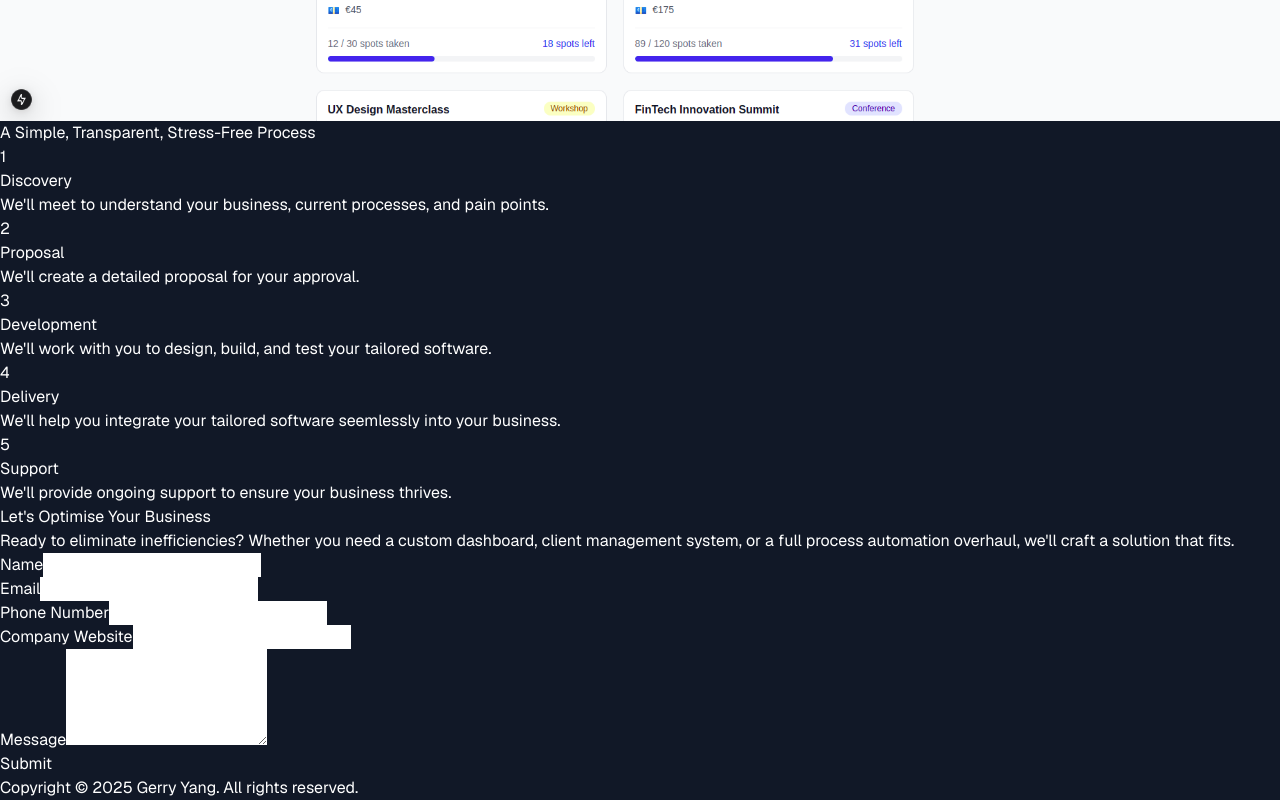
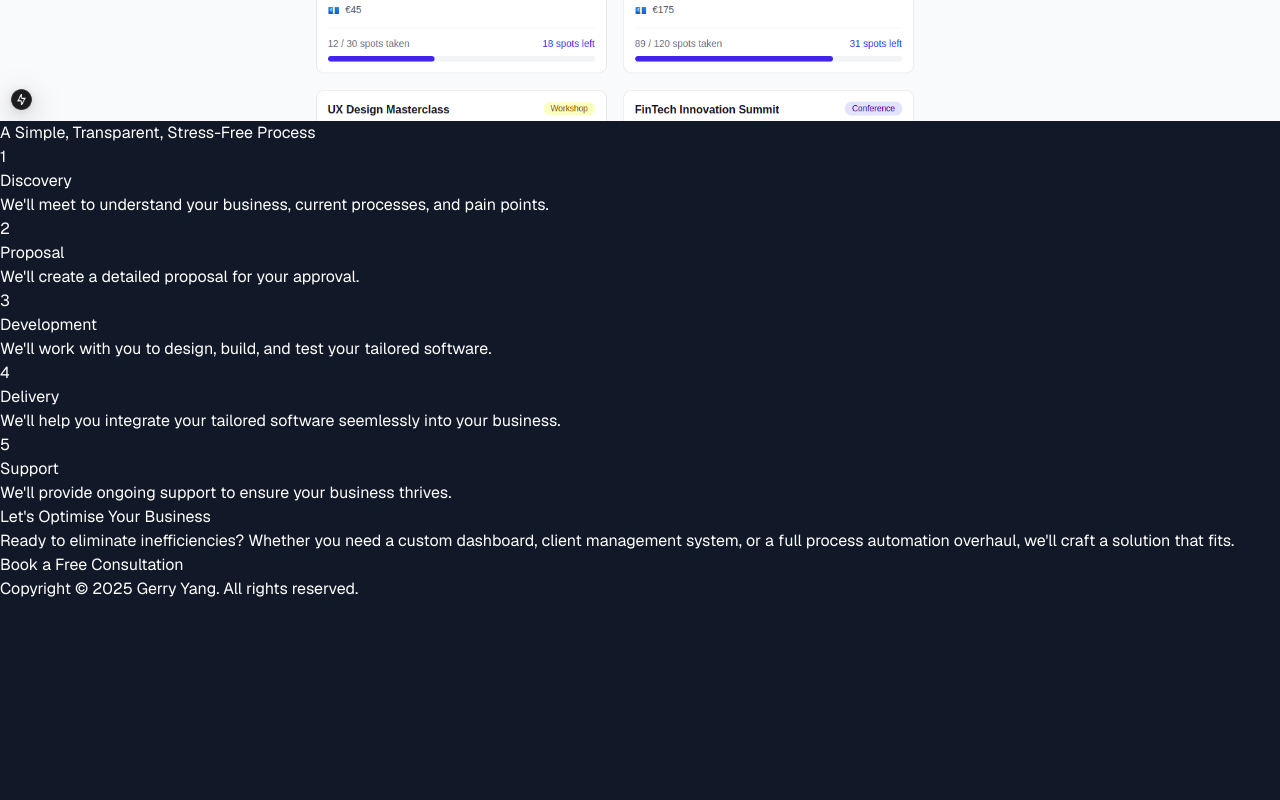
Before and after one commit to gerry004/gerry-yang-ie, a Next.js app: page / in a window 1280 px wide. Shown: the part 7887-8687 px from the top of the page. After the commit the page ends 8488 px from the top, so only its background shows below. Built offline with nearby package versions, Linux system fonts and the light colour scheme.

Commit message:
calendly

```diff
--- a/src/app/page.tsx
+++ b/src/app/page.tsx
@@ -1,7 +1,6 @@
 'use client';
 
 import { useEffect } from 'react';
-import ContactForm from '@/components/ContactForm';
 import Navbar from '@/components/Navbar';
 import { ArrowRight } from 'lucide-react';
 
@@ -296,8 +295,15 @@ export default function Home() {
               <p className="text-xl text-gray-600 text-center mb-12">
                 Ready to eliminate inefficiencies? Whether you need a custom dashboard, client management system, or a full process automation overhaul, we&apos;ll craft a solution that fits.
               </p>
-              <div className="bg-[#f7f7f7] p-8 rounded-2xl">
-                <ContactForm />
+              <div className="flex justify-center text-center">
+                <a
+                  href="https://calendly.com/gerryyang/30min"
+                  target="_blank"
+                  rel="noopener noreferrer"
+                  className="bg-blue-600 hover:bg-blue-700 text-white px-10 py-4 rounded-lg font-semibold text-lg transition-all shadow-lg hover:shadow-xl transform hover:-translate-y-1 inline-flex items-center"
+                >
+                  <span>Book a Free Consultation</span>
+                </a>
               </div>
             </div>
           </div>
--- a/src/components/ContactForm.tsx
+++ /dev/null
@@ -1,122 +0,0 @@
-'use client';
-
-import { useState } from 'react';
-
-export default function ContactForm() {
-  const [isSubmitting, setIsSubmitting] = useState(false);
-  const [submitStatus, setSubmitStatus] = useState<'success' | 'error' | null>(null);
-
-  const handleSubmit = async (e: React.FormEvent) => {
-    e.preventDefault();
-    setIsSubmitting(true);
-    setSubmitStatus(null);
-
-    const form = e.target as HTMLFormElement;
-    const formData = {
-      name: (form.elements.namedItem('name') as HTMLInputElement).value,
-      email: (form.elements.namedItem('email') as HTMLInputElement).value,
-      phone: (form.elements.namedItem('phone') as HTMLInputElement).value,
-      website: (form.elements.namedItem('website') as HTMLInputElement).value,
-      message: (form.elements.namedItem('message') as HTMLTextAreaElement).value,
-    };
-
-    try {
-      const response = await fetch('/api/submit-contact', {
-        method: 'POST',
-        headers: {
-          'Content-Type': 'application/json',
-        },
-        body: JSON.stringify(formData),
-      });
-
-      if (!response.ok) throw new Error('Failed to submit');
-
-      setSubmitStatus('success');
-      form.reset();
-    } catch (error) {
-      console.error('Error:', error);
-      setSubmitStatus('error');
-    } finally {
-      setIsSubmitting(false);
-    }
-  };
-
-  return (
-    <form onSubmit={handleSubmit} className="space-y-6">
-      <div>
-        <label htmlFor="name" className="block text-sm text-gray-800 font-medium mb-2">
-          Name
-        </label>
-        <input
-          type="text"
-          id="name"
-          className="w-full px-4 py-2 border border-gray-200 rounded-lg text-gray-800 focus:ring-2 focus:ring-blue-500 outline-none"
-          required
-        />
-      </div>
-      <div>
-        <label htmlFor="email" className="block text-sm text-gray-800 font-medium mb-2">
-          Email
-        </label>
-        <input
-          type="email"
-          id="email"
-          className="w-full px-4 py-2 border border-gray-200 rounded-lg text-gray-800 focus:ring-2 focus:ring-blue-500 outline-none"
-          required
-        />
-      </div>
-      <div>
-        <label htmlFor="phone" className="block text-sm text-gray-800 font-medium mb-2">
-          Phone Number
-        </label>
-        <input
-          type="tel"
-          id="phone"
-          className="w-full px-4 py-2 border border-gray-200 rounded-lg text-gray-800 focus:ring-2 focus:ring-blue-500 outline-none"
-          required
-        />
-      </div>
-      <div>
-        <label htmlFor="website" className="block text-sm text-gray-800 font-medium mb-2">
-          Company Website
-        </label>
-        <input
-          type="url"
-          id="website"
-          className="w-full px-4 py-2 border border-gray-200 rounded-lg text-gray-800 focus:ring-2 focus:ring-blue-500 outline-none"
-        />
-      </div>
-      <div>
-        <label htmlFor="message" className="block text-sm text-gray-800 font-medium mb-2">
-          Message
-        </label>
-        <textarea
-          id="message"
-          rows={4}
-          className="w-full px-4 py-2 border border-gray-200 rounded-lg text-gray-800 focus:ring-2 focus:ring-blue-500 outline-none"
-          required
-        />
-      </div>
-
-      {submitStatus === 'success' && (
-        <div className="p-4 bg-green-100 text-green-700 rounded-lg">
-          Thank you for reaching out, we&apos;ll get back to you as soon as possible!
-        </div>
-      )}
-
-      {submitStatus === 'error' && (
-        <div className="p-4 bg-red-100 text-red-700 rounded-lg">
-          Something went wrong, please try again.
-        </div>
-      )}
-
-      <button
-        type="submit"
-        disabled={isSubmitting}
-        className="w-full bg-blue-500 hover:bg-blue-600 text-white px-8 py-3 rounded-lg font-medium transition-colors disabled:opacity-50 disabled:cursor-not-allowed"
-      >
-        {isSubmitting ? 'Submitting...' : 'Submit'}
-      </button>
-    </form>
-  );
-}
```
Also changed, not shown: 1 other file (tests, documents, lock files or other folders).
